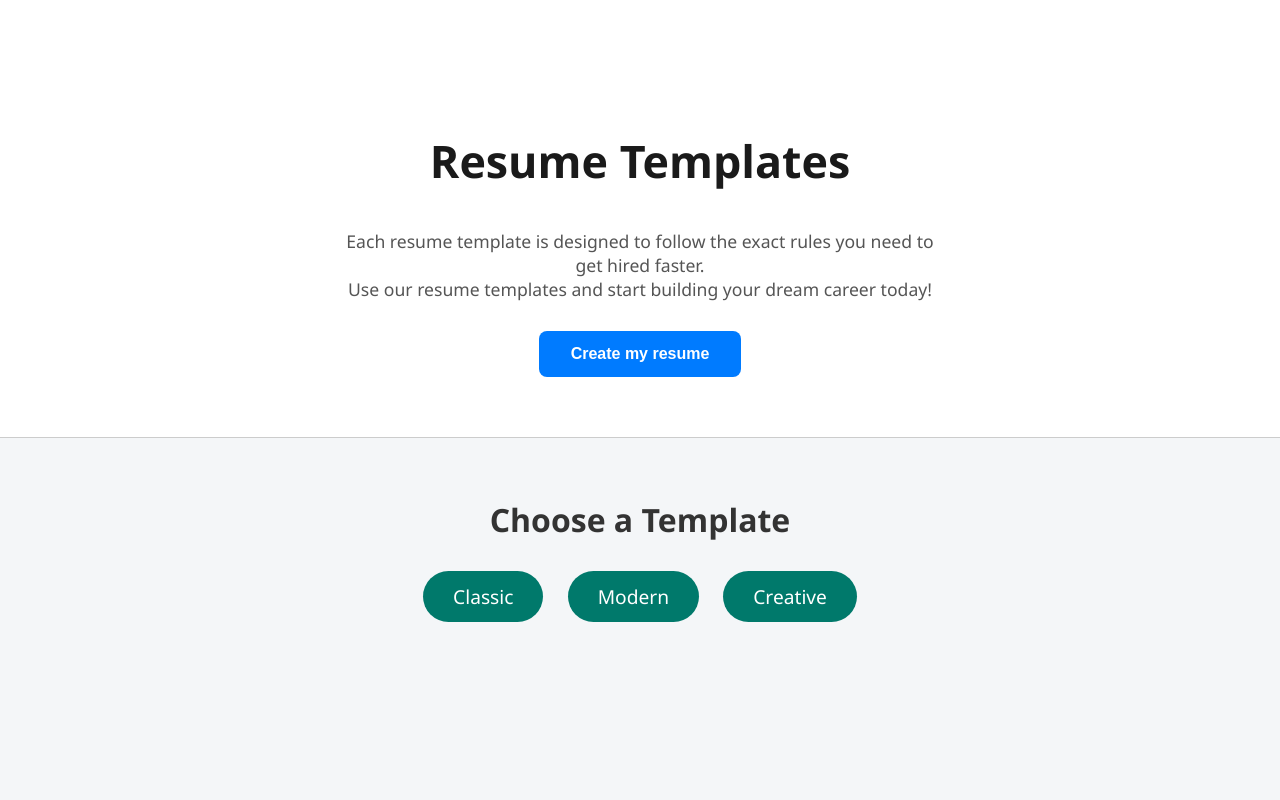
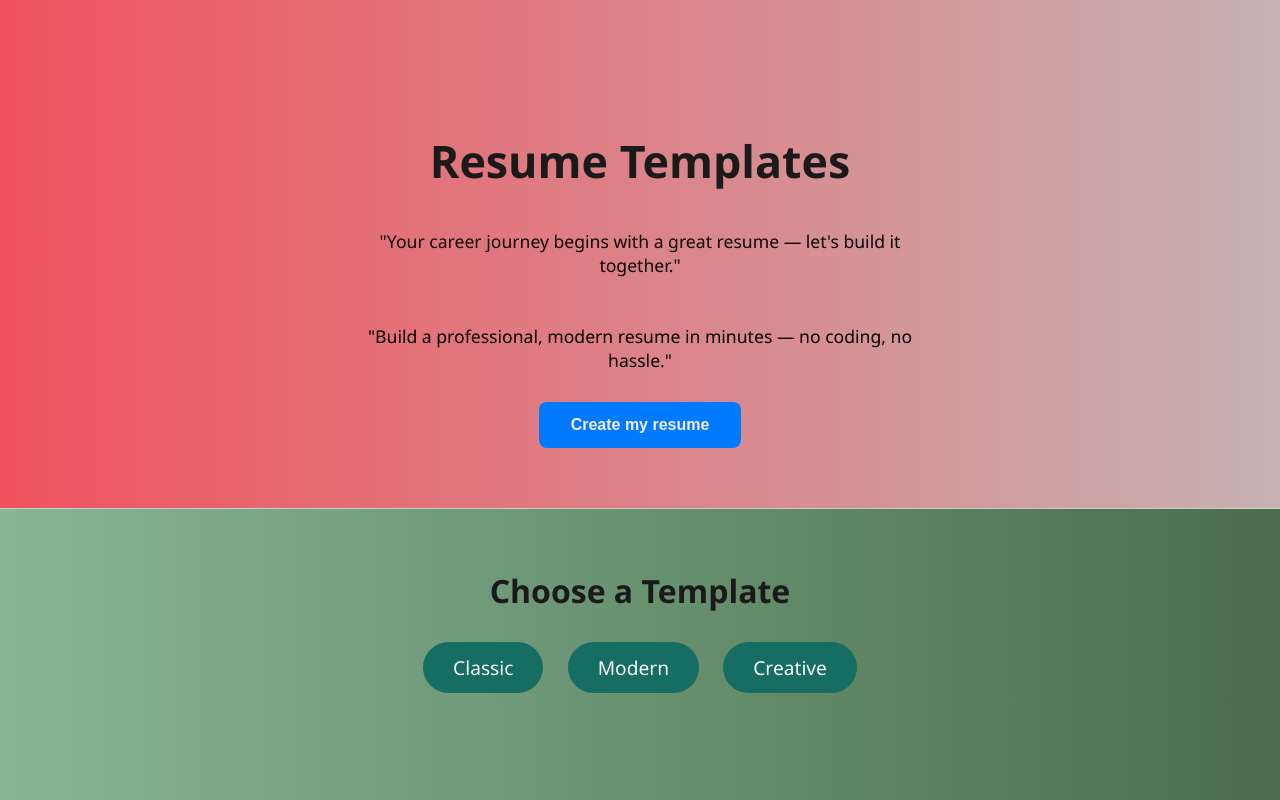
Before and after one commit to snehal-145/WD_project, a plain HTML site: page index.html in a window 1280 px wide. Both pictures are taken after a click on the button "Create my resume". Drawn offline with Linux system fonts and the light colour scheme.

Commit message:
Update index.html

```diff
--- a/index.html
+++ b/index.html
@@ -10,7 +10,7 @@
       margin: 0;
       padding: 0;
       font-family: 'Segoe UI', sans-serif;
-      background: #f4f6f8;
+      background: linear-gradient(to right, #86b696, #4b6d4b);
     }
 
     .homepage {
@@ -20,7 +20,7 @@
       justify-content: center;
       text-align: center;
       padding: 100px 20px 60px;
-      background: white;
+      background: linear-gradient(to right, #f1535e, #c7b2b2);
       border-bottom: 1px solid #ccc;
     }
 
@@ -39,7 +39,7 @@
 
     .homepage .btn-primary {
       background-color: #007bff;
-      color: white;
+      color: rgb(245, 237, 237);
       padding: 14px 32px;
       border: none;
       border-radius: 8px;
@@ -71,8 +71,8 @@
       display: inline-block;
       padding: 12px 30px;
       margin: 10px;
-      background: #00796b;
-      color: white;
+      background: #166d63;
+      color: rgb(249, 250, 248);
       text-decoration: none;
       border-radius: 30px;
       font-size: 1.2em;
@@ -92,13 +92,14 @@
 <body>
   <div class="homepage">
     <h1>Resume Templates</h1>
-    <p>Each resume template is designed to follow the exact rules you need to get hired faster.<br />
-    Use our resume templates and start building your dream career today!</p>
+    <p style="color: #0c0404;">"Your career journey begins with a great resume — let's build it together."</p>
+    <p style="color: #060101;">"Build a professional, modern resume in minutes — no coding, no hassle."</p>
+
     <button class="btn-primary" onclick="showTemplates()">Create my resume</button>
   </div>
 
   <div class="template-buttons" id="templateSection">
-    <h2>Choose a Template</h2>
+    <h2 style="color: #1a1a1a;">Choose a Template</h2>
     <a class="btn" href="templates/classic.html">Classic</a>
     <a class="btn" href="templates/modern.html">Modern</a>
     <a class="btn" href="templates/creative.html">Creative</a>
```
